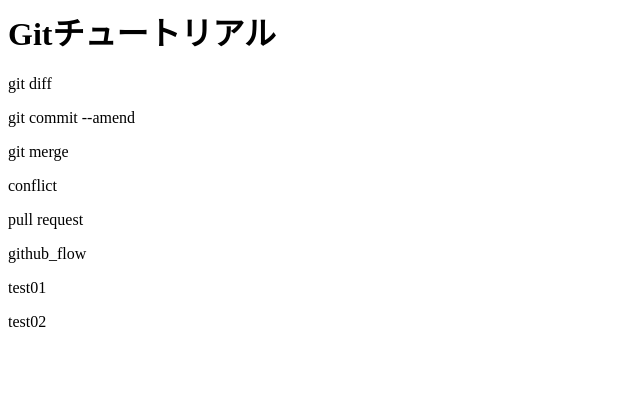
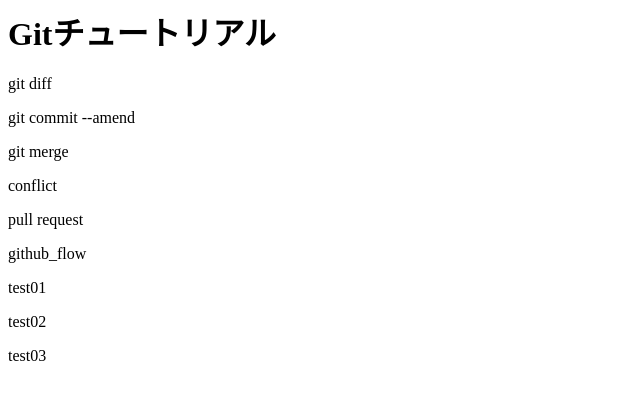
Before and after one commit to tomoakiWeb/git_tutorial2, a plain HTML site: page index.html in a window 1280 px wide. Shown: the full height of the page, 0-640 px from the left. Drawn offline with Linux system fonts and the light colour scheme.

Commit message:
test03を追記

```diff
--- a/index.html
+++ b/index.html
@@ -7,3 +7,4 @@
 <p>github_flow</p>
 <p>test01</p>
 <p>test02</p>
+<p>test03</p>
```
